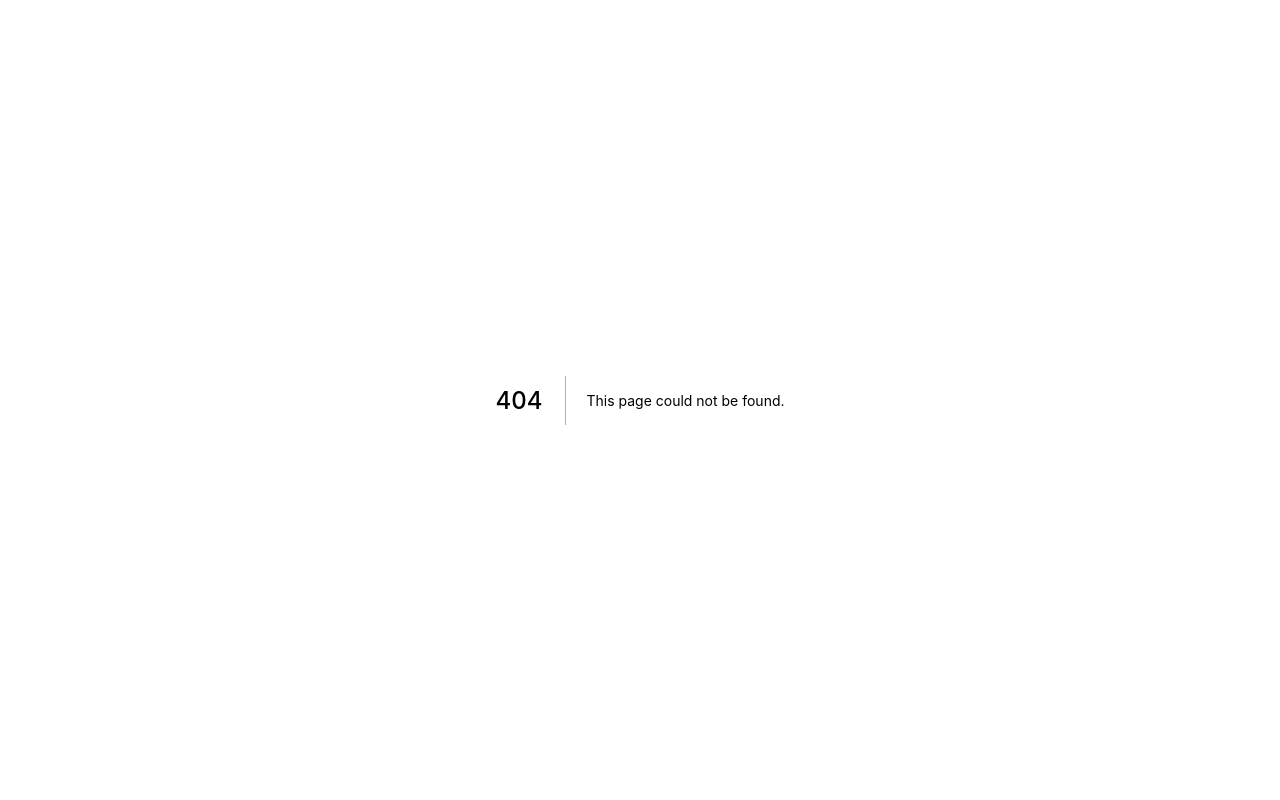
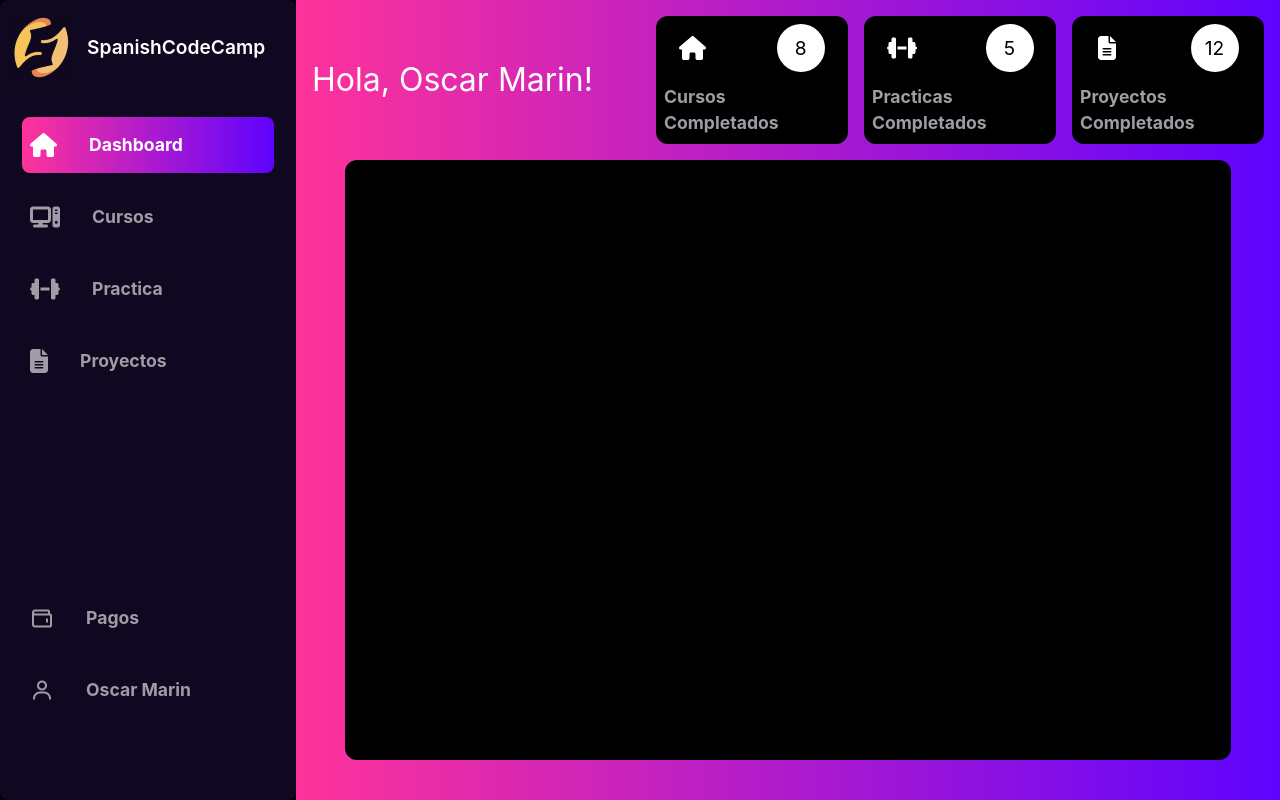
Before and after one commit to HackathonNicaragua2022/Intellikesh, a Next.js app in the folder spanishcodecamp_frontend/: page /sideBar in a window 1280 px wide. Before the commit this address had no page. Built offline with nearby package versions, Linux system fonts and the light colour scheme.

Commit message:
CardItem-SideBar-Dashboard

```diff
--- /dev/null
+++ b/spanishcodecamp_frontend/components/CardItem.tsx
@@ -0,0 +1,31 @@
+import { faHouse, IconDefinition } from "@fortawesome/free-solid-svg-icons";
+import { FontAwesomeIcon } from "@fortawesome/react-fontawesome";
+import React, { FC } from "react";
+
+interface CardItem {
+  title: string;
+  icon: IconDefinition;
+  amount: number;
+}
+
+const CardItem: FC<CardItem> = (props) => {
+  return (
+    <div className="bg-black w-[12rem] h-[8rem] rounded-xl p-1">
+      <div className="flex items-center justify-around py-1">
+        <FontAwesomeIcon
+          className="text-[1.5rem] pr-[2rem] flex items-center justify-center"
+          icon={props.icon}
+        />
+        <div className="flex items-center justify-center w-[3rem] h-[3rem] bg-white rounded-[3rem]">
+          <span className="text-black text-[1.2rem]">{`${props.amount}`}</span>
+        </div>
+      </div>
+      <div className="flex flex-col text-[1.1rem] px-1 text-gray pt-2 font-bold">
+        <span>{props.title}</span>
+        <span>Completados</span>
+      </div>
+    </div>
+  );
+};
+
+export default CardItem;
--- /dev/null
+++ b/spanishcodecamp_frontend/components/ChangeSelection.tsx
@@ -0,0 +1,17 @@
+import React, { FC } from "react";
+import dashboardPage from "../pages/dashboardPage";
+
+interface ChangeSideSelecion {
+  onChange: string;
+}
+
+const ChangeSideSelecion: FC<ChangeSideSelecion> = (props) => {
+  switch (props.onChange) {
+    case "dashboard":
+      return <dashboardPage />;
+    default:
+      return <dashboardPage />;
+  }
+};
+
+export default ChangeSideSelecion;
--- /dev/null
+++ b/spanishcodecamp_frontend/components/Dashboard.tsx
@@ -0,0 +1,25 @@
+import React from "react";
+import CardItem from "./CardItem";
+import {
+  faHouse,
+  faDumbbell,
+  faFileLines,
+} from "@fortawesome/free-solid-svg-icons";
+
+const Dashboard = () => {
+  return (
+    <div className="flex flex-col items-center">
+      <header className="text-white text-[2rem] flex justify-between items-center p-4 w-full">
+        <span>Hola, Oscar Marin!</span>
+        <div className="flex gap-4">
+          <CardItem title="Cursos" amount={8} icon={faHouse} />
+          <CardItem title="Practicas" amount={5} icon={faDumbbell} />
+          <CardItem title="Proyectos" amount={12} icon={faFileLines} />
+        </div>
+      </header>
+      <main className=" w-[90%] h-[600px] bg-black rounded-xl"></main>
+    </div>
+  );
+};
+
+export default Dashboard;
--- a/spanishcodecamp_frontend/package.json
+++ b/spanishcodecamp_frontend/package.json
@@ -9,6 +9,9 @@
     "lint": "next lint"
   },
   "dependencies": {
+    "@fortawesome/fontawesome-svg-core": "^6.2.0",
+    "@fortawesome/free-solid-svg-icons": "^6.2.0",
+    "@fortawesome/react-fontawesome": "^0.2.0",
     "axios": "^1.1.3",
     "daisyui": "^2.33.0",
     "next": "12.3.1",
--- a/spanishcodecamp_frontend/pages/login.tsx
+++ b/spanishcodecamp_frontend/pages/login.tsx
@@ -50,12 +50,14 @@ const Registro: NextPage = () => {
             placeholder="Escriba su contraseña"
           />
         </div>
+        <a href="dashboardPage/">
           <Button
             className="text-black border-black text-[2rem] mt-6 hover:border-white"
             formAction="submit"
           >
             Iniciar Sesión
           </Button>
+        </a>
       </form>
     </div>
   );
--- /dev/null
+++ b/spanishcodecamp_frontend/pages/sideBar.tsx
@@ -0,0 +1,130 @@
+import React, { useState } from "react";
+import Logo from "../assets/img/logo-1.png";
+import Image from "next/image";
+import {
+  faComputer,
+  faDumbbell,
+  faFileLines,
+  faHouse,
+} from "@fortawesome/free-solid-svg-icons";
+import { FontAwesomeIcon } from "@fortawesome/react-fontawesome";
+import Dashboard from "../components/Dashboard";
+
+function SideBar() {
+  const [change, setChange] = useState("dashboard");
+
+  return (
+    <div className="h-screen bg-black">
+      <link
+        href="https://unpkg.com/boxicons@2.1.2/css/boxicons.min.css"
+        rel="stylesheet"
+      />
+      <nav className="h-full w-[18.5rem] rounded-lg bg-midnight fixed top-0 left-0 px-[10px] py-[14px] z-50">
+        <header className="relative">
+          <div className="flex items-center gap-5">
+            <div className="flex items-center justify-center gap-4 text-white">
+              <Image src={Logo} alt="logo" />
+              <span className="text-[1.2rem] font-semibold">
+                SpanishCodeCamp
+              </span>
+            </div>
+          </div>
+        </header>
+        <div className="flex flex-col justify-between px-3 mt-5 font-bold font-abel h-4/5">
+          <div>
+            <ul>
+              <li>
+                <button
+                  className={`flex items-center w-full h-[3.5rem] ${
+                    change === "dashboard"
+                      ? "bg-gradient-to-r from-pink to-purple text-white"
+                      : "text-gray "
+                  } mt-4 p-2 duration-300 hover:bg-highnight hover:text-white text-[1.1rem] hover:text-[1.3rem] rounded-lg`}
+                  onClick={() => setChange("dashboard")}
+                >
+                  <FontAwesomeIcon
+                    className="text-[1.5rem] pr-[2rem] flex items-center justify-center"
+                    icon={faHouse}
+                  />
+                  <span>Dashboard</span>
+                </button>
+              </li>
+              <li>
+                <button
+                  className={`flex items-center w-full h-[3.5rem] ${
+                    change === "cursos"
+                      ? "bg-gradient-to-r from-pink to-purple text-white"
+                      : "text-gray "
+                  } mt-4 p-2 duration-300 hover:bg-highnight hover:text-white text-[1.1rem] hover:text-[1.3rem] rounded-lg`}
+                  onClick={() => setChange("cursos")}
+                >
+                  <FontAwesomeIcon
+                    className="text-[1.5rem] pr-[2rem] flex items-center justify-center"
+                    icon={faComputer}
+                  />
+                  <span>Cursos</span>
+                </button>
+              </li>
+              <li>
+                <button
+                  className={`flex items-center w-full h-[3.5rem] ${
+                    change === "practica"
+                      ? "bg-gradient-to-r from-pink to-purple text-white"
+                      : "text-gray "
+                  } mt-4 p-2 duration-300 hover:bg-highnight hover:text-white text-[1.1rem] hover:text-[1.3rem] rounded-lg`}
+                  onClick={() => setChange("practica")}
+                >
+                  <FontAwesomeIcon
+                    className="text-[1.5rem] pr-[2rem] flex items-center justify-center"
+                    icon={faDumbbell}
+                  />
+                  <span>Practica</span>
+                </button>
+              </li>
+              <li>
+                <button
+                  className={`flex items-center w-full h-[3.5rem] ${
+                    change === "proyectos"
+                      ? "bg-gradient-to-r from-pink to-purple text-white"
+                      : "text-gray "
+                  } mt-4 p-2 duration-300 hover:bg-highnight hover:text-white text-[1.1rem] hover:text-[1.3rem] rounded-lg`}
+                  onClick={() => setChange("proyectos")}
+                >
+                  <FontAwesomeIcon
+                    className="text-[1.5rem] pr-[2rem] flex items-center justify-center"
+                    icon={faFileLines}
+                  />
+                  <span>Proyectos</span>
+                </button>
+              </li>
+            </ul>
+          </div>
+          <div>
+            <button
+              className={`flex items-center w-full h-[3.5rem] ${
+                change === "pagos"
+                  ? "bg-gradient-to-r from-pink to-purple text-white"
+                  : "text-gray "
+              } mt-4 p-2 duration-300 hover:bg-highnight hover:text-white text-[1.1rem] hover:text-[1.3rem] rounded-lg`}
+              onClick={() => setChange("pagos")}
+            >
+              <i className="bx bx-wallet text-[1.5rem] pr-[2rem] flex items-center justify-center" />
+              <span>Pagos</span>
+            </button>
+            <button className="flex items-center h-[3.5rem] w-full mt-4 p-2 text-gray duration-300 hover:bg-highnight hover:text-white rounded-lg">
+              <i className="bx bx-user text-[1.5rem] pr-[2rem] flex items-center justify-center" />
+              <span className="text-[1.1rem]">Oscar Marin</span>
+            </button>
+          </div>
+        </div>
+      </nav>
+      <section className="left-[18.5rem] flex items-start h-screen w-[calc(100%-18.5rem)] relative bg-white">
+        <div className="w-full h-screen bg-gradient-to-r from-pink to-purple">
+          <Dashboard />
+        </div>
+      </section>
+    </div>
+  );
+}
+
+export default SideBar;
--- a/spanishcodecamp_frontend/tailwind.config.js
+++ b/spanishcodecamp_frontend/tailwind.config.js
@@ -13,7 +13,7 @@ module.exports = {
         purple: '#5E03FF',
         midnight: '#100720',
         yellow: '#FFC23C',
-        gray: '#DDC5ED',
+        gray: '#9F9CA6',
         blackBlue: '#182747',
         clearPurple: "#675587"
 
```
Also changed, not shown: 1 other file (tests, documents, lock files or other folders). Lines whose indentation alone changed are shown as unchanged.
